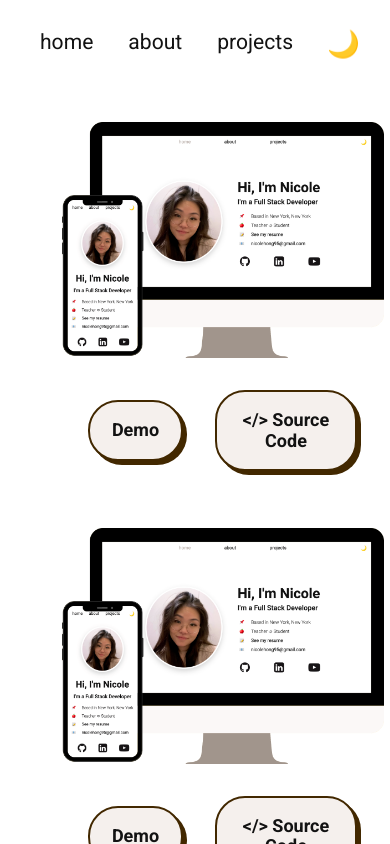
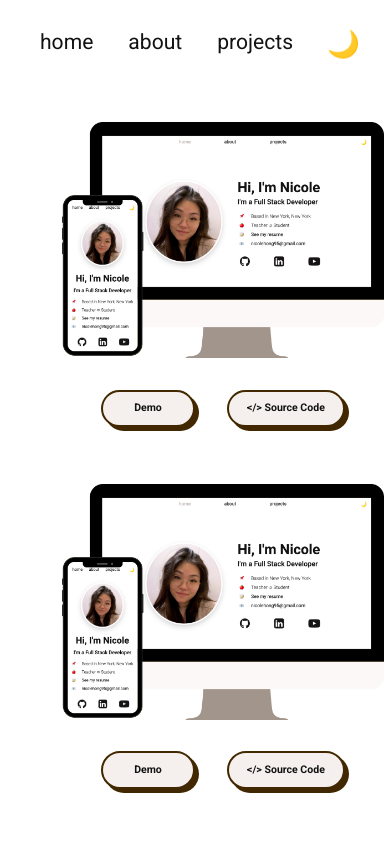
Before and after one commit to nickyjhong/js-portfolio, a React (Create React App) app: page /projects in a window 390 px wide. Shown: the top 844 px of the page. Built offline with nearby package versions, Linux system fonts and the light colour scheme.

Commit message:
phone size button change

```diff
--- a/src/styles/media-queries.css
+++ b/src/styles/media-queries.css
@@ -50,6 +50,9 @@
   }
   .portfolio-pic {
     height: 28vh;
+  }
+  .portfolio-btn {
+    font-size: .5rem;
   }
 }
 
```
